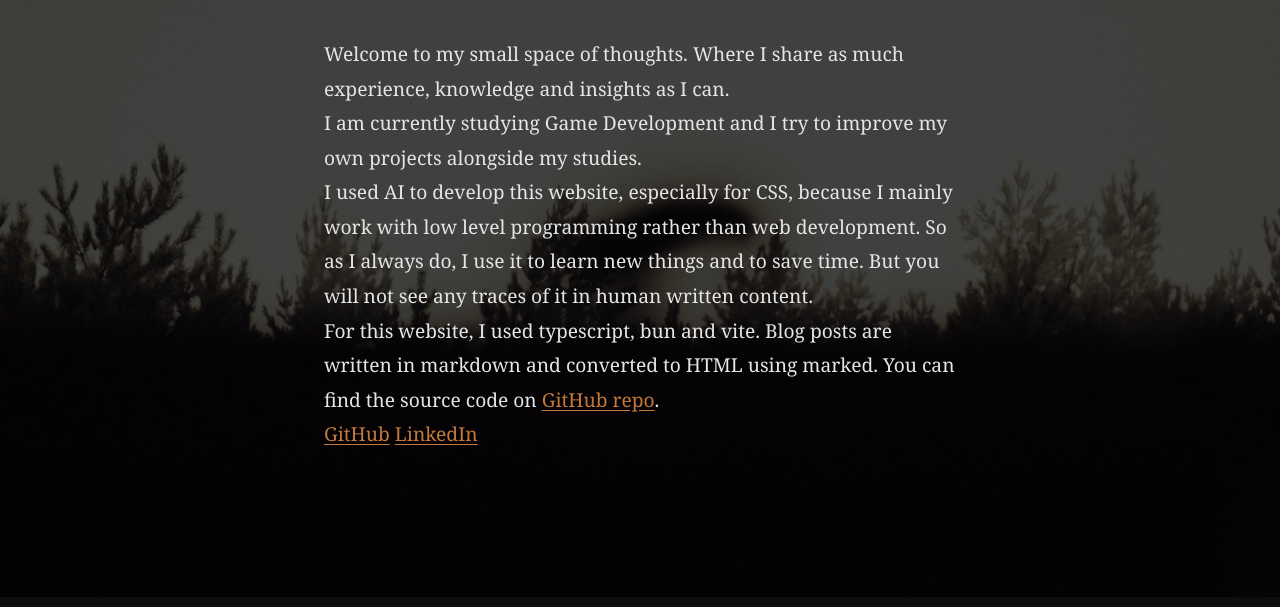
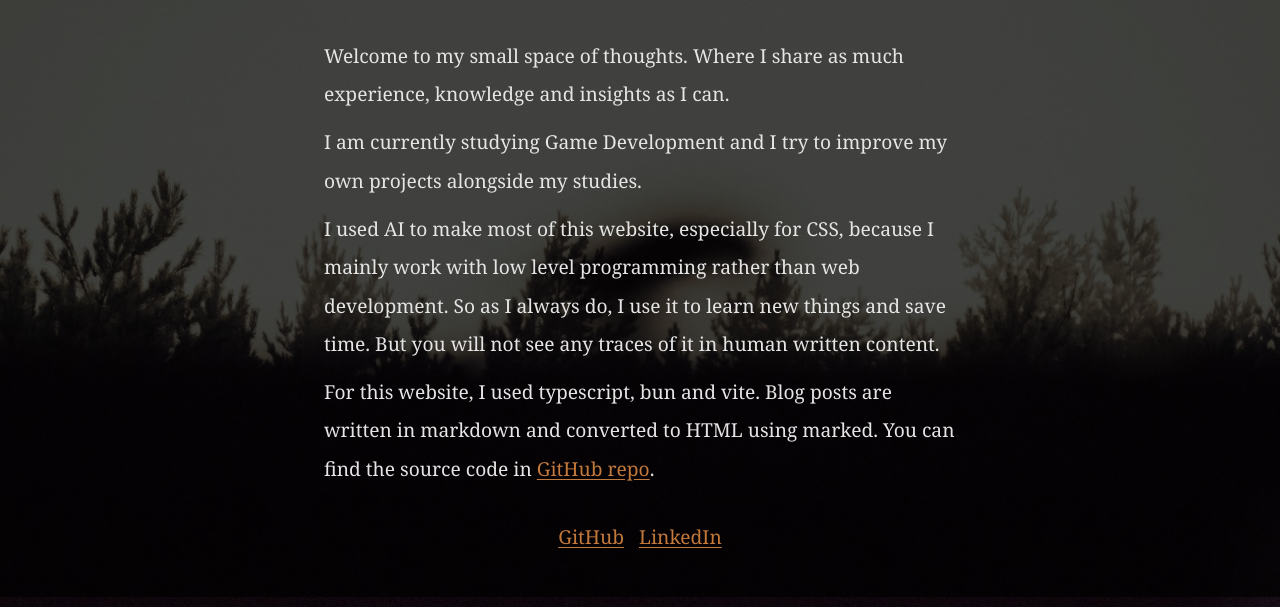
Before and after one commit to omerfuyar/omerfuyar.github.io, a website built with Vite: page routes/profile.html in a window 1280 px wide. Shown: the part 203-810 px from the top of the page. Built offline with nearby package versions, Linux system fonts and the light colour scheme; a web font is replaced by a local one.

Commit message:
-fuck this shit

```diff
--- a/routes/profile.html
+++ b/routes/profile.html
@@ -27,18 +27,18 @@
                     as much experience, knowledge and insights as I can.</p>
                 <p>I am currently studying Game Development and I try
                     to improve my own projects alongside my studies.</p>
-                <p>I used AI to develop this website, especially for CSS,
+                <p>I used AI to make most of this website, especially for CSS,
                     because I mainly work with low level programming rather
                     than web development. So as I always do, I use it to
-                    learn new things and to save time. But you will not
+                    learn new things and save time. But you will not
                     see any traces of it in human written content.</p>
                 <p>For this website, I used typescript, bun and vite.
                     Blog posts are written in markdown and converted to
-                    HTML using marked. You can find the source code on
+                    HTML using marked. You can find the source code in
                     <a class="link" href="https://github.com/omerfuyar/omerfuyar.github.io">GitHub repo</a>.
                 </p>
 
-                <div id="links">
+                <div class="links">
                     <a class="link" href="https://github.com/omerfuyar">GitHub</a>
                     <a class="link" href="https://www.linkedin.com/in/omer-faruk-uyar-857940327/">LinkedIn</a>
                 </div>
--- a/styles/index.css
+++ b/styles/index.css
@@ -59,7 +59,11 @@
     font-family: 'Charter', 'Georgia', serif;
     font-size: 1.2rem;
     color: #e5e5e5;
-    line-height: 1.8;
+    line-height: 2;
+}
+
+.text p {
+    margin-bottom: 0.5em;
 }
 
 .subtitle {
```
Also changed, not shown: index.html (+1 -1 lines).
